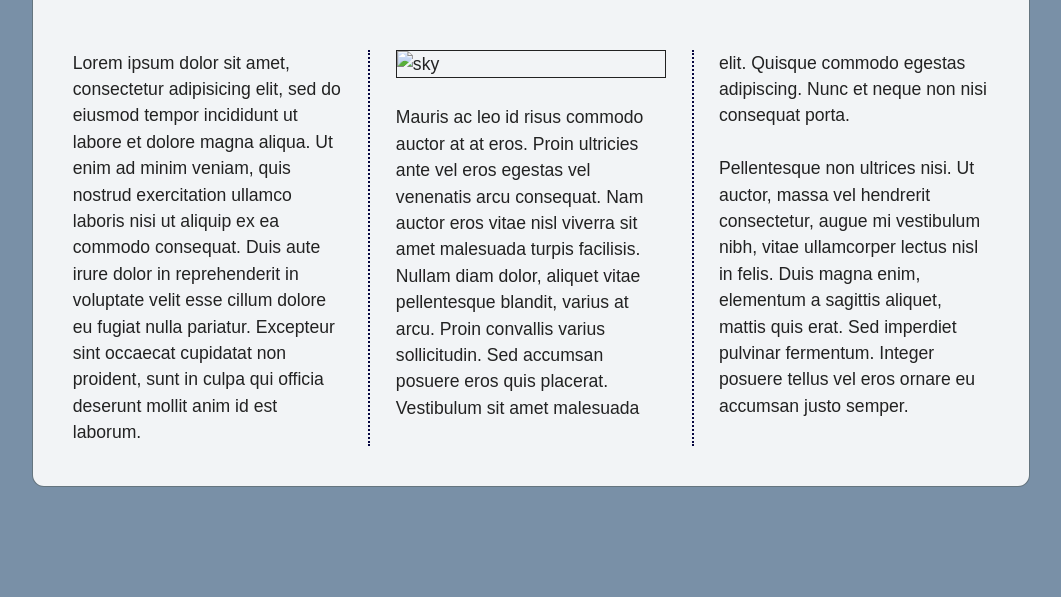
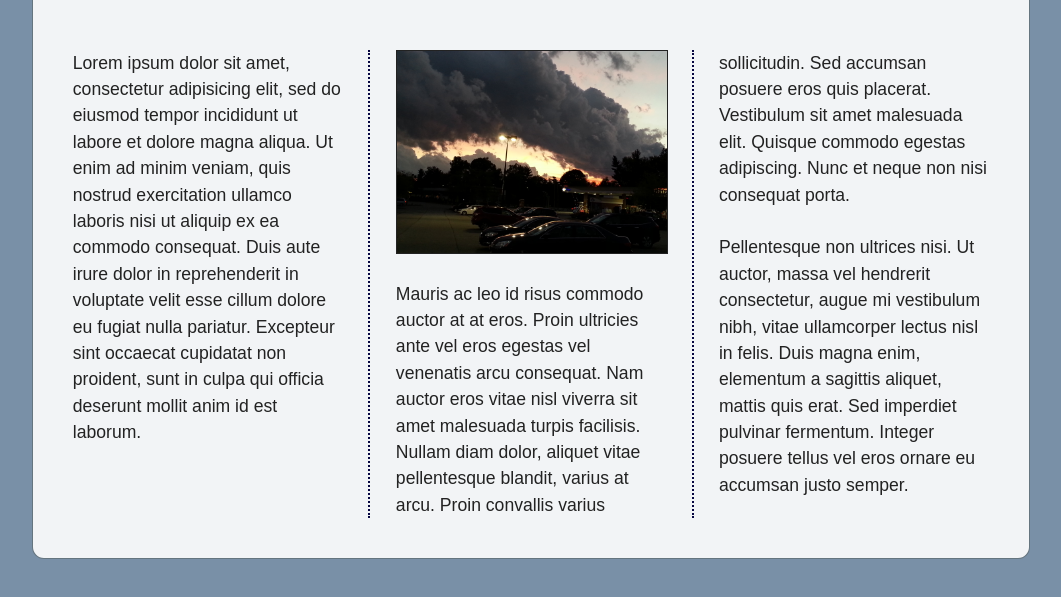
Before and after one commit to pranayaryal/column, a plain HTML site: page index.html in a window 1280 px wide. Shown: the part 147-744 px from the top of the page, without its empty margins (109-1170 px from the left). Drawn offline with Linux system fonts and the light colour scheme.

Commit message:
Update index.html

```diff
--- a/index.html
+++ b/index.html
@@ -16,7 +16,7 @@
 			cillum dolore eu fugiat nulla pariatur. Excepteur sint occaecat cupidatat non
 			proident, sunt in culpa qui officia deserunt mollit anim id est laborum.
 		<p>
-                <img src="img/strom.jpg" alt="sky">
+                <img src="img/storm.jpg" alt="storm">
 		<p>
 			Mauris ac leo id risus commodo auctor at at eros. Proin ultricies ante vel eros egestas vel venenatis arcu consequat. Nam auctor eros vitae nisl viverra sit amet malesuada turpis facilisis. Nullam diam dolor, aliquet vitae pellentesque blandit, varius at arcu. Proin convallis varius sollicitudin. Sed accumsan posuere eros quis placerat. Vestibulum sit amet malesuada elit. Quisque commodo egestas adipiscing. Nunc et neque non nisi consequat porta.
 		</p>
```
